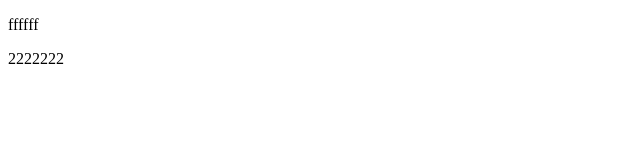
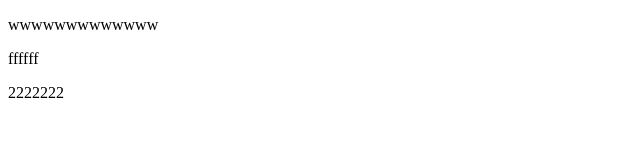
Before and after one commit to 3kaikai3-glitch/dev, a plain HTML site: page first-subfolder/index.html in a window 1280 px wide. Shown: the whole page, without its empty margins (0-640 px from the left). Drawn offline with Linux system fonts and the light colour scheme.

Commit message:
proverka

```diff
--- a/first-subfolder/index.html
+++ b/first-subfolder/index.html
@@ -6,7 +6,7 @@
     <title>Document</title>
 </head>
 <body>
-
+<p>wwwwwwwwwwwww</p>
 <p>ffffff</p>
 <p>2222222</p>
 
```
